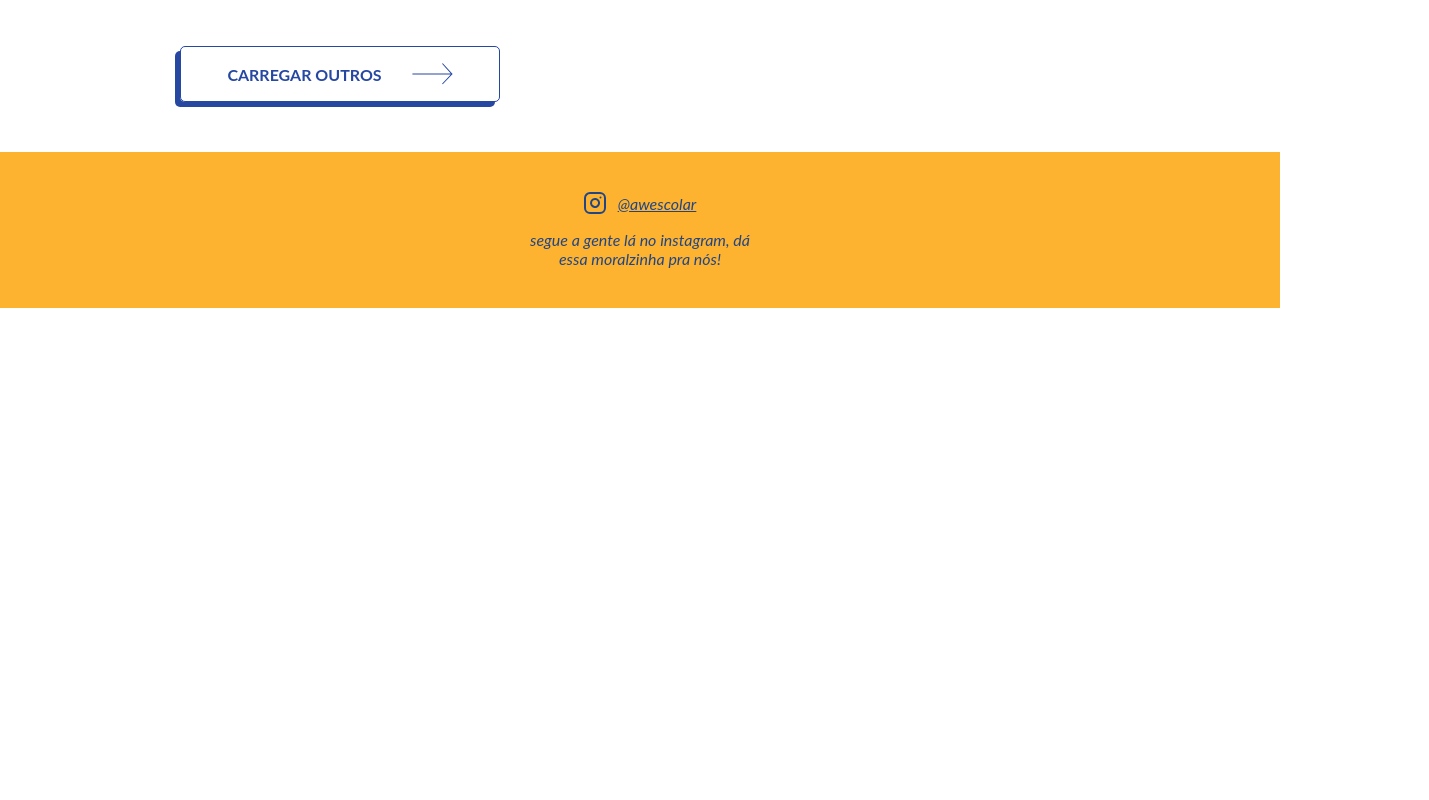
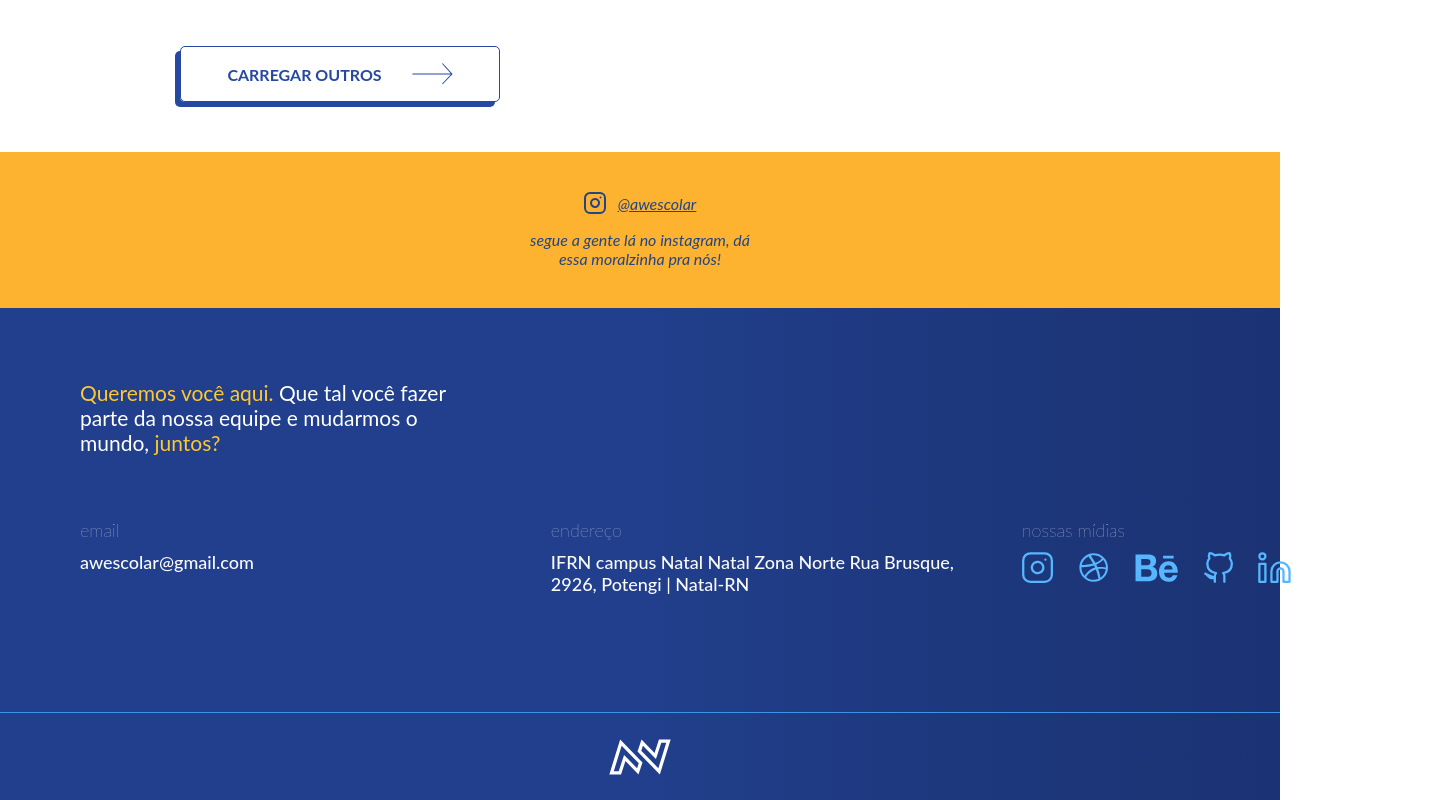
Before and after one commit to Adrianzinho77/portfolioawe, a plain HTML site: page projeto final/index.html in a window 1280 px wide. Shown: the part 1533-2333 px from the top of the page, 1429 px wide, since content can reach past the window. Before the commit the page ends 1841 px from the top, so only its background shows below. Drawn offline with Linux system fonts and the light colour scheme.

Commit message:
Finalizando versão desktop trabalho final

```diff
--- a/projeto final/index.html
+++ b/projeto final/index.html
@@ -108,7 +108,29 @@
         <p>segue a gente lá no instagram, dá essa moralzinha pra nós!</p>
     </div>
     <footer>
-
+        <div class="content">
+            <div class="title">
+                <p><span>Queremos você aqui.</span> Que tal você fazer parte da nossa equipe e mudarmos o mundo, <span>juntos?</span></p>
+            </div>
+            <div class="bottom-info">
+                <div class="email">
+                    <p class="title">email</p>
+                    <p class="text">awescolar@gmail.com</p>
+                </div>
+                <div class="endec">
+                    <p class="title">endereço</p>
+                    <p class="text">IFRN campus Natal Natal Zona Norte
+                        Rua Brusque, 2926, Potengi | Natal-RN</p>
+                </div>
+                <div class="midias">
+                    <p class="title">nossas mídias</p>
+                    <img src="imgs/social.svg" alt="">
+                </div>
+            </div>
+        </div>
+        <div class="logo-awe">
+            <img src="imgs/footer.svg" alt="">
+        </div>
     </footer>
 </body>
 </html>
--- a/projeto final/style.css
+++ b/projeto final/style.css
@@ -208,3 +208,73 @@ header .menu{
     font-style: italic;
     font-weight: 400;
 }
+
+footer{
+    display: flex;
+    height: 492px;
+    padding-top: 72px;
+    flex-direction: column;
+    justify-content: space-between;
+    align-items: center;
+    flex-shrink: 0;
+    background: var(--linear-azul-2, linear-gradient(90deg, #213F8C 50%, #1E3980 69.17%, #1B3373 100%));
+    color: #fff;
+}
+
+footer .content{
+    display: flex;
+    width: 1120px;
+    flex-direction: column;
+    align-items: flex-start;
+    gap: 64px;
+}
+
+footer .content .title{
+    width: 406.848px;
+    font-size: 21px;
+    font-style: normal;
+    font-weight: 400;
+}
+
+footer .content .title span{
+    width: 406.848px;
+    color: #FFC82C;
+}
+
+footer .content .bottom-info{
+    display: flex;
+    width: 1120px;
+    align-items: flex-start;
+    gap: 64px;
+}
+
+footer .content .bottom-info .title{
+    color: var(--White, #FAFAFA);
+    font-size: 18px;
+    font-weight: 100;
+}
+
+footer .content .bottom-info .text{
+    color: var(--White, #FAFAFA);
+    font-size: 18px;
+    font-weight: 500;
+}
+
+footer .content .bottom-info .midias, .email, .endec{
+    display: flex;
+    flex-direction: column;
+    gap: 10px;
+}
+
+footer .logo-awe{
+    display: flex;
+    height: 88px;
+    padding: 24px 0px;
+    flex-direction: column;
+    justify-content: center;
+    align-items: center;
+    gap: 10px;
+    flex-shrink: 0;
+    align-self: stretch;
+    border-top: 0.5px solid var(--ui-color-primary-light, #3A95E9);
+}
```
Also changed, not shown: projeto final/imgs/footer.svg (added), projeto final/imgs/social.svg (added).
